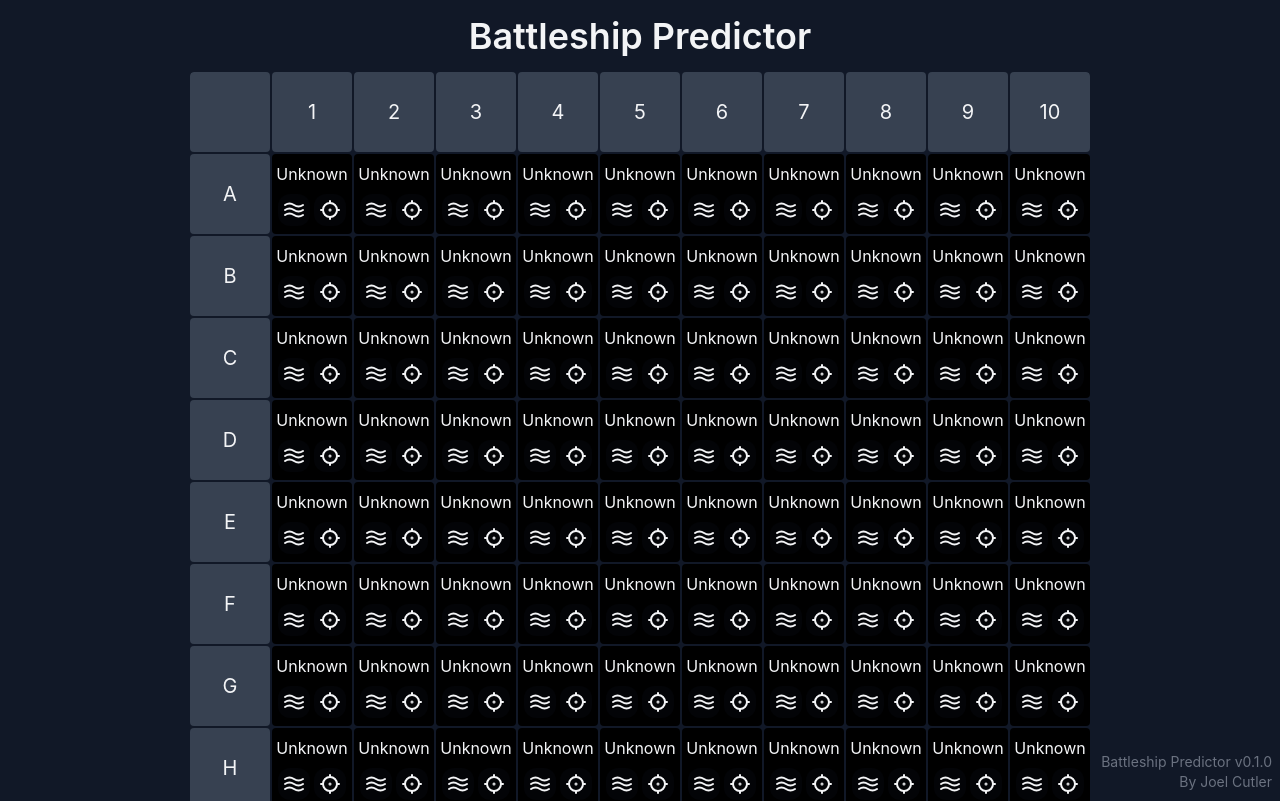
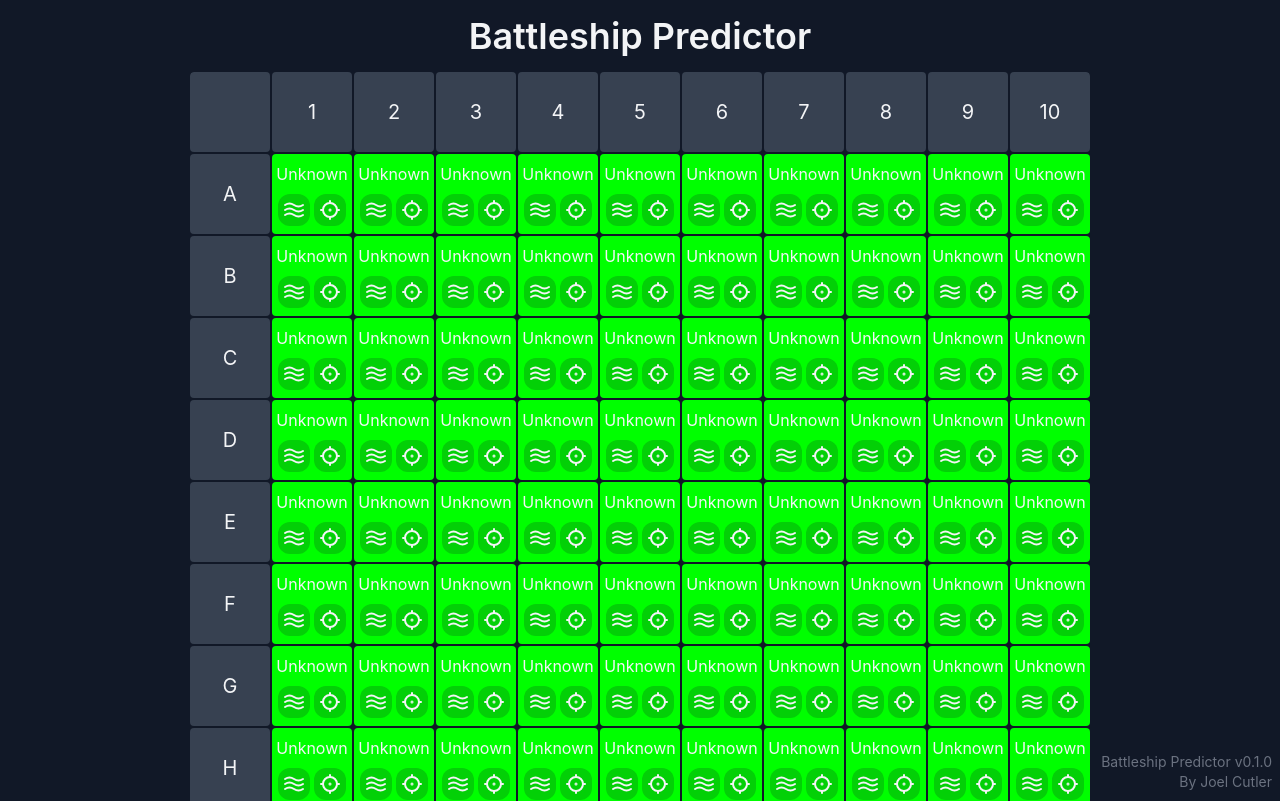
Before and after one commit to jcbyte/battleship-predictor, a React (Create React App) app: page / in a window 1280 px wide. Shown: the top 801 px of the page. Built offline with nearby package versions, Linux system fonts and the light colour scheme.

Commit message:
added possibility for functions in GAME_TILE_DATA

```diff
--- a/src/components/GridItem.tsx
+++ b/src/components/GridItem.tsx
@@ -23,11 +23,13 @@ interface TileData {
 // highProbabilityTile: "#1e3a8a", // blue-900
 // maxProbabilityBorder: "#dc2626cc", // red-600/80
 
-// The data for a game tile depending on its state
-const GAME_TILE_DATA: Record<CellState, TileData> = {
+// The data for a game tile depending on its state, the this can either give a value or a function which takes the GameTile and then returns
+const GAME_TILE_DATA: Record<CellState, { [K in keyof TileData]: TileData[K] | ((tile: GameTile) => TileData[K]) }> = {
 	unknown: {
 		title: "Unknown",
-		background: "#000000",
+		background: (tile) => {
+			return "#00ff00";
+		},
 		buttons: [
 			{ icon: <IconRipple />, label: "Miss", convertTo: "miss" },
 			{ icon: <IconFocus2 />, label: "Hit", convertTo: "hit" },
@@ -55,7 +57,20 @@ const GAME_TILE_DATA: Record<CellState, TileData> = {
 
 // Component to display the inner of a tile which is type game
 function BoardGridItem({ gameTile, setTileState }: { gameTile: GameTile; setTileState: (state: CellState) => void }) {
-	let tileData: TileData = GAME_TILE_DATA[gameTile.state];
+	// Get the tile data for this tile
+	let tileData: TileData = {
+		// If any parameters are lost then these will be used
+		title: "Error",
+		background: "#ff00ff",
+		buttons: [],
+		// Get the data from the map defined above
+		...Object.fromEntries(
+			Object.entries(GAME_TILE_DATA[gameTile.state]).map(([key, value]) => {
+				// If the entry is a function then call it and turn it into a real value
+				return [key, typeof value == "function" ? value(gameTile) : value];
+			})
+		),
+	};
 
 	return (
 		<div
```
